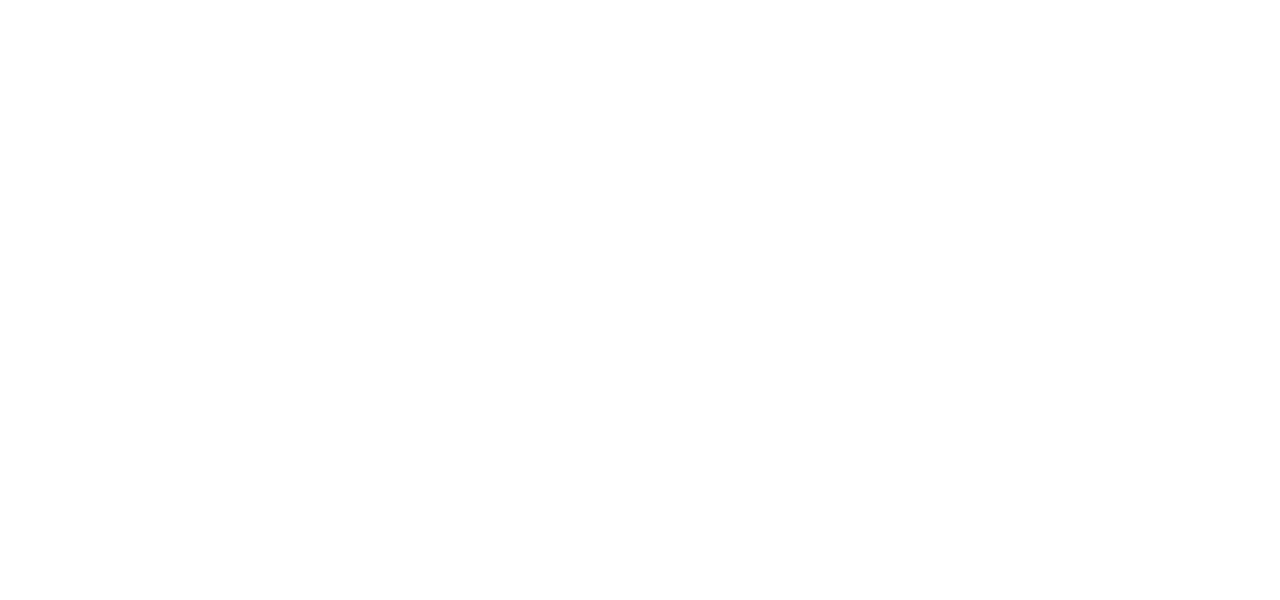
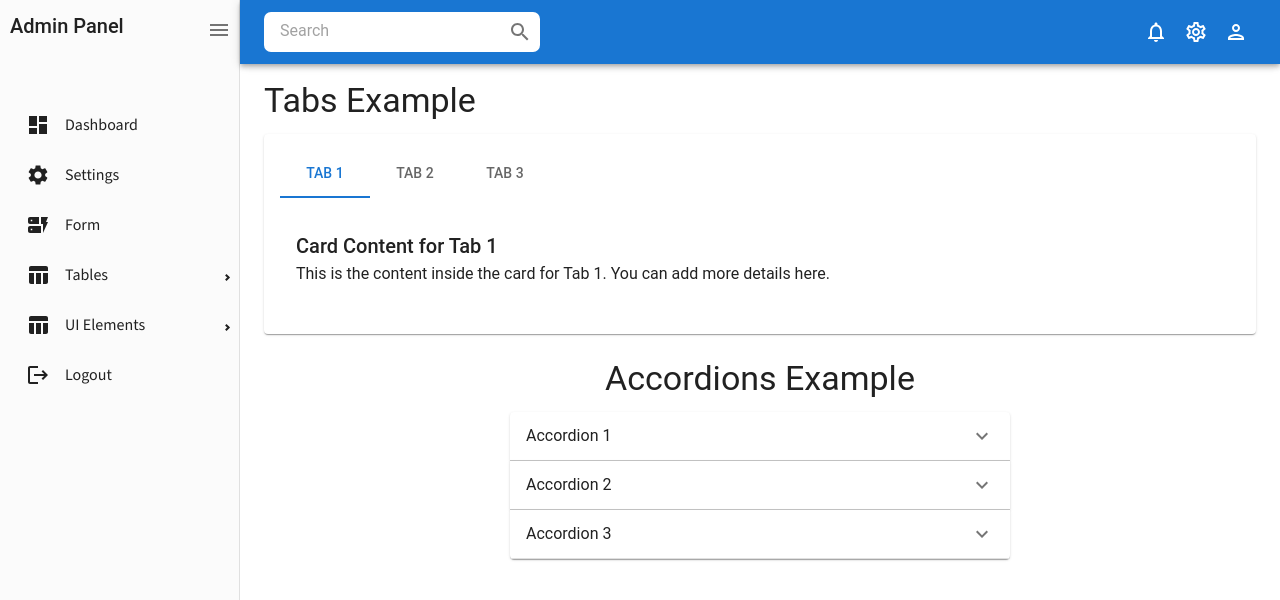
Before and after one commit to SaurabhNegis/Admin_panel, a React (Vite) app: page /tabAndAccordions in a window 1280 px wide. Before the commit this address had no page. Shown: the top 600 px of the page. Built offline with nearby package versions, Linux system fonts and the light colour scheme; a web font is replaced by a local one.

Commit message:
add TabAndAccordins.jsx related adjusted appRoute and sidebar

```diff
--- a/src/components/common/Sidebar.jsx
+++ b/src/components/common/Sidebar.jsx
@@ -116,12 +116,14 @@
 
             {/* Data table  */}
 
-            {/* <MenuItem
+            <MenuItem
               icon={<PivotTableChartIcon />}
-              component={<Link to={"/dataTable"} />}
+              component={<Link to={"/tabAndAccordions"} />}
+            active={location.pathname === "/tabAndAccordions"} // Check if the current route matches
+
             >
-              Data Table{" "}
-            </MenuItem> */}
+              TabAndAccordions{" "}
+            </MenuItem>
           </SubMenu>
 
           {/* Logout MenuItem  navigation*/}
--- /dev/null
+++ b/src/pages/Ui_Elements/TabAndAccordions.jsx
@@ -0,0 +1,103 @@
+import React, { useState } from "react";
+import { Box, Tab, Tabs, Accordion, AccordionSummary, AccordionDetails, Typography, Card, CardContent } from "@mui/material";
+import ExpandMoreIcon from "@mui/icons-material/ExpandMore";
+
+const TabAndAccordions = () => {
+  const [tabValue, setTabValue] = useState(0);
+
+  const handleTabChange = (event, newValue) => {
+    setTabValue(newValue);
+  };
+
+  // Temporary data for tab content
+  const tabContent = [
+    {
+      title: "Card Content for Tab 1",
+      description: "This is the content inside the card for Tab 1. You can add more details here."
+    },
+    {
+      title: "Card Content for Tab 2",
+      description: "This is the content inside the card for Tab 2. You can add more details here."
+    },
+    {
+      title: "Card Content for Tab 3",
+      description: "This is the content inside the card for Tab 3. You can add more details here."
+    }
+  ];
+
+  // Temporary data for accordion content
+  const accordionContent = [
+    {
+      title: "Accordion 1",
+      description: "This is the content of Accordion 1. It can be expanded or collapsed."
+    },
+    {
+      title: "Accordion 2",
+      description: "This is the content of Accordion 2. You can add more details here."
+    },
+    {
+      title: "Accordion 3",
+      description: "This is the content of Accordion 3. It works just like the others."
+    }
+  ];
+
+  return (
+    <Box sx={{ width: "100%",  flexDirection:"column", justifyContent:"center"  }}>
+      {/* Tabs Section */}
+      <Typography variant="h4" gutterBottom>
+        Tabs Example
+      </Typography>
+      <Box sx={{ width: "100%" }}>
+        {/* Card Container for Tabs and Content */}
+        <Card sx={{ mb: 3 }}>
+          <CardContent>
+            {/* Tabs Section */}
+            <Tabs
+              value={tabValue}
+              onChange={handleTabChange}
+              aria-label="Tabs Example"
+              sx={{ mb: 2, }}
+            >
+              <Tab label="Tab 1" />
+              <Tab label="Tab 2" />
+              <Tab label="Tab 3" />
+            </Tabs>
+
+            {/* Tab Content Section */}
+            <CardContent>
+              <Typography variant="h6">
+                {tabContent[tabValue].title}
+              </Typography>
+              <Typography>
+                {tabContent[tabValue].description}
+              </Typography>
+            </CardContent>
+          </CardContent>
+        </Card>
+      </Box>
+      {/* Accordions Section */}
+      <Box sx={{ display: "flex", alignItems:"center", textAlign:"center", flexDirection:"column", justifyContent:"center"}}>
+      <Typography variant="h4" gutterBottom>
+        Accordions Example
+      </Typography>
+
+      {accordionContent.map((accordion, index) => (
+        <Accordion key={index} sx={{width:"500px", display: "flex", flexDirection:"column", justifyContent:"center"}} >
+          <AccordionSummary expandIcon={<ExpandMoreIcon />} aria-controls={`panel${index}a-content`} id={`panel${index}a-header`} sx={{borderBottom:"1px solid #E0E0E0"}}>
+            <Typography>{accordion.title}</Typography>
+          </AccordionSummary>
+          <AccordionDetails>
+            <Typography>
+              {accordion.description}
+            </Typography>
+          </AccordionDetails>
+        </Accordion>
+      ))}
+
+      </Box>
+
+    </Box>
+  );
+};
+
+export default TabAndAccordions;
--- a/src/routes/AppRoutes.jsx
+++ b/src/routes/AppRoutes.jsx
@@ -13,6 +13,7 @@
 import BasicTables from '../pages/Tables/BasicTables';
 import DataTable from '../pages/Tables/DataTable';
 import Buttons from '../pages/UI_Elements/Buttons';
+import TabAndAccordions from '../pages/Ui_Elements/TabAndAccordions';
 
 const AppRoutes = () => (
   <Routes>
@@ -41,6 +42,10 @@
       {/* Route for tables page */}
       <Route path="buttons" element={<Buttons />} />
 
+
+      {/* Route for tables page */}
+      <Route path="tabAndAccordions" element={<TabAndAccordions />} />
+
     </Route>
 
     {/* Uncomment this to handle unknown routes with a NotFound page */}
```
